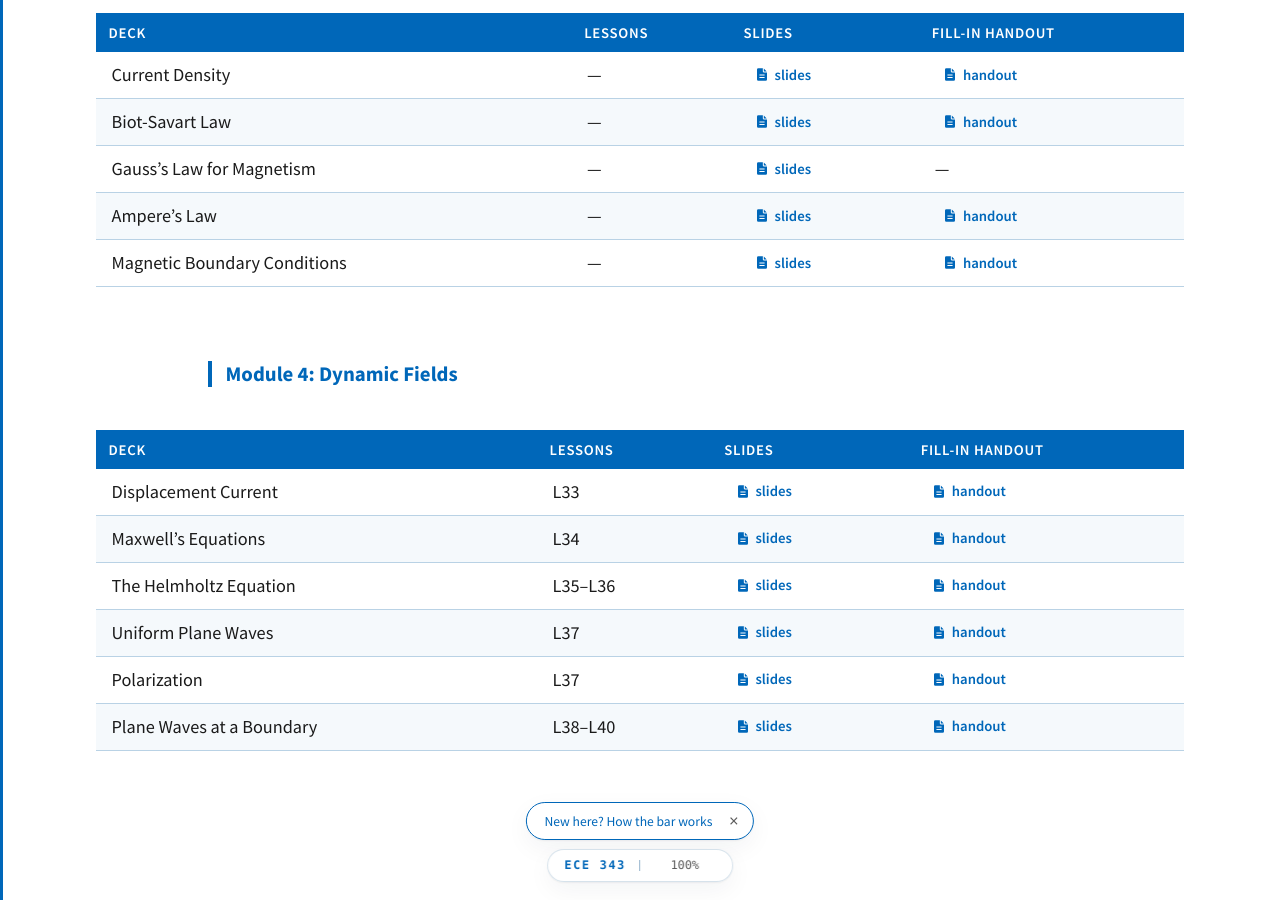
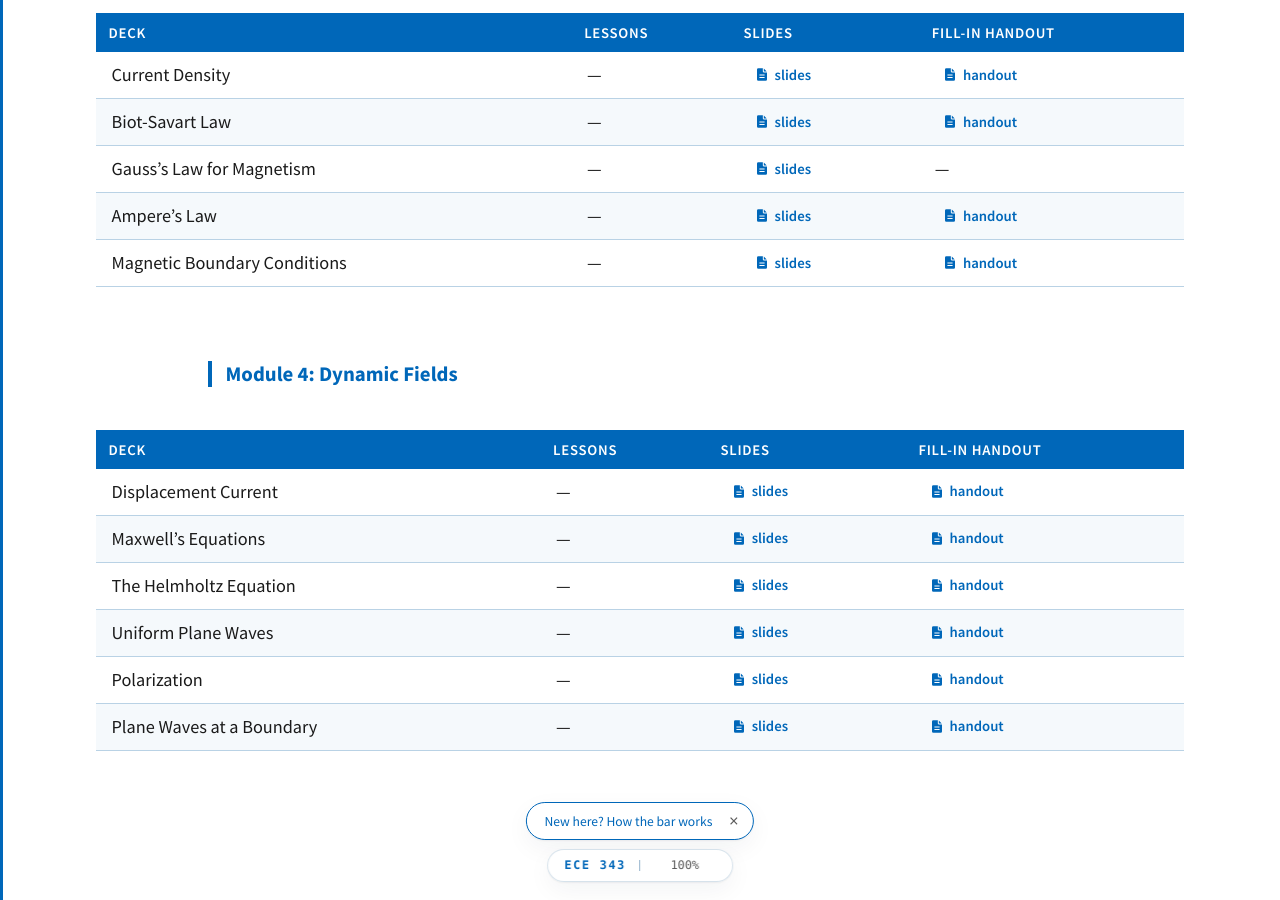
Before and after one commit to livethisdream/ece343, a Jupyter Book: the page built from book/materials.md, in a window 1280 px wide and 900 px high, scrolled down 2715 px. Built offline with Jupyter Book 1.0.4 settings and Sphinx 7.4.7 and the Sphinx Book theme 1.1.4, drawn with Linux system fonts in a browser that asks for light colours.

Commit message:
Module 4: mark L33-L40 converted in the manifest and materials; regenerate the module page
Co-Authored-By: Claude Opus 5.5 <noreply@anthropic.com>
Claude-Session: https://claude.ai/code/session_01XxSxPKW3SkHfns6bAFrvo6

```diff
--- a/book/materials.md
+++ b/book/materials.md
@@ -78,9 +78,9 @@ page.
 
 | Deck | Lessons | Slides | Fill-in handout |
 | :- | :-: | :- | :- |
-| Displacement Current | L33 | <a class="doc-link" href="legacy/ECE343_D08-1_DisplacementCurrent_Slides.pdf" target="_blank" rel="noopener">slides</a> | <a class="doc-link" href="legacy/ECE343_D08-1_DisplacementCurrent_Handouts.pdf" target="_blank" rel="noopener">handout</a> |
-| Maxwell's Equations | L34 | <a class="doc-link" href="legacy/ECE343_D08-2_Maxwell_Slides.pdf" target="_blank" rel="noopener">slides</a> | <a class="doc-link" href="legacy/ECE343_D08-2_Maxwell_Handouts.pdf" target="_blank" rel="noopener">handout</a> |
-| The Helmholtz Equation | L35–L36 | <a class="doc-link" href="legacy/ECE343_D09-1_Helmholtz_Slides.pdf" target="_blank" rel="noopener">slides</a> | <a class="doc-link" href="legacy/ECE343_D09-1_Helmholtz_Handouts.pdf" target="_blank" rel="noopener">handout</a> |
-| Uniform Plane Waves | L37 | <a class="doc-link" href="legacy/ECE343_D09-2_UPWCharacteristics_Slides.pdf" target="_blank" rel="noopener">slides</a> | <a class="doc-link" href="legacy/ECE343_D09-2_UPWCharacteristics_Handouts.pdf" target="_blank" rel="noopener">handout</a> |
-| Polarization | L37 | <a class="doc-link" href="legacy/ECE343_D09-3_Polarization_Slides.pdf" target="_blank" rel="noopener">slides</a> | <a class="doc-link" href="legacy/ECE343_D09-3_Polarization_Handouts.pdf" target="_blank" rel="noopener">handout</a> |
-| Plane Waves at a Boundary | L38–L40 | <a class="doc-link" href="legacy/ECE343_D09-4_UPWBoundaries_Slides.pdf" target="_blank" rel="noopener">slides</a> | <a class="doc-link" href="legacy/ECE343_D09-4_UPWBoundaries_Handouts.pdf" target="_blank" rel="noopener">handout</a> |
+| Displacement Current | — | <a class="doc-link" href="legacy/ECE343_D08-1_DisplacementCurrent_Slides.pdf" target="_blank" rel="noopener">slides</a> | <a class="doc-link" href="legacy/ECE343_D08-1_DisplacementCurrent_Handouts.pdf" target="_blank" rel="noopener">handout</a> |
+| Maxwell's Equations | — | <a class="doc-link" href="legacy/ECE343_D08-2_Maxwell_Slides.pdf" target="_blank" rel="noopener">slides</a> | <a class="doc-link" href="legacy/ECE343_D08-2_Maxwell_Handouts.pdf" target="_blank" rel="noopener">handout</a> |
+| The Helmholtz Equation | — | <a class="doc-link" href="legacy/ECE343_D09-1_Helmholtz_Slides.pdf" target="_blank" rel="noopener">slides</a> | <a class="doc-link" href="legacy/ECE343_D09-1_Helmholtz_Handouts.pdf" target="_blank" rel="noopener">handout</a> |
+| Uniform Plane Waves | — | <a class="doc-link" href="legacy/ECE343_D09-2_UPWCharacteristics_Slides.pdf" target="_blank" rel="noopener">slides</a> | <a class="doc-link" href="legacy/ECE343_D09-2_UPWCharacteristics_Handouts.pdf" target="_blank" rel="noopener">handout</a> |
+| Polarization | — | <a class="doc-link" href="legacy/ECE343_D09-3_Polarization_Slides.pdf" target="_blank" rel="noopener">slides</a> | <a class="doc-link" href="legacy/ECE343_D09-3_Polarization_Handouts.pdf" target="_blank" rel="noopener">handout</a> |
+| Plane Waves at a Boundary | — | <a class="doc-link" href="legacy/ECE343_D09-4_UPWBoundaries_Slides.pdf" target="_blank" rel="noopener">slides</a> | <a class="doc-link" href="legacy/ECE343_D09-4_UPWBoundaries_Handouts.pdf" target="_blank" rel="noopener">handout</a> |
```
Also changed, not shown: 1 other file.
